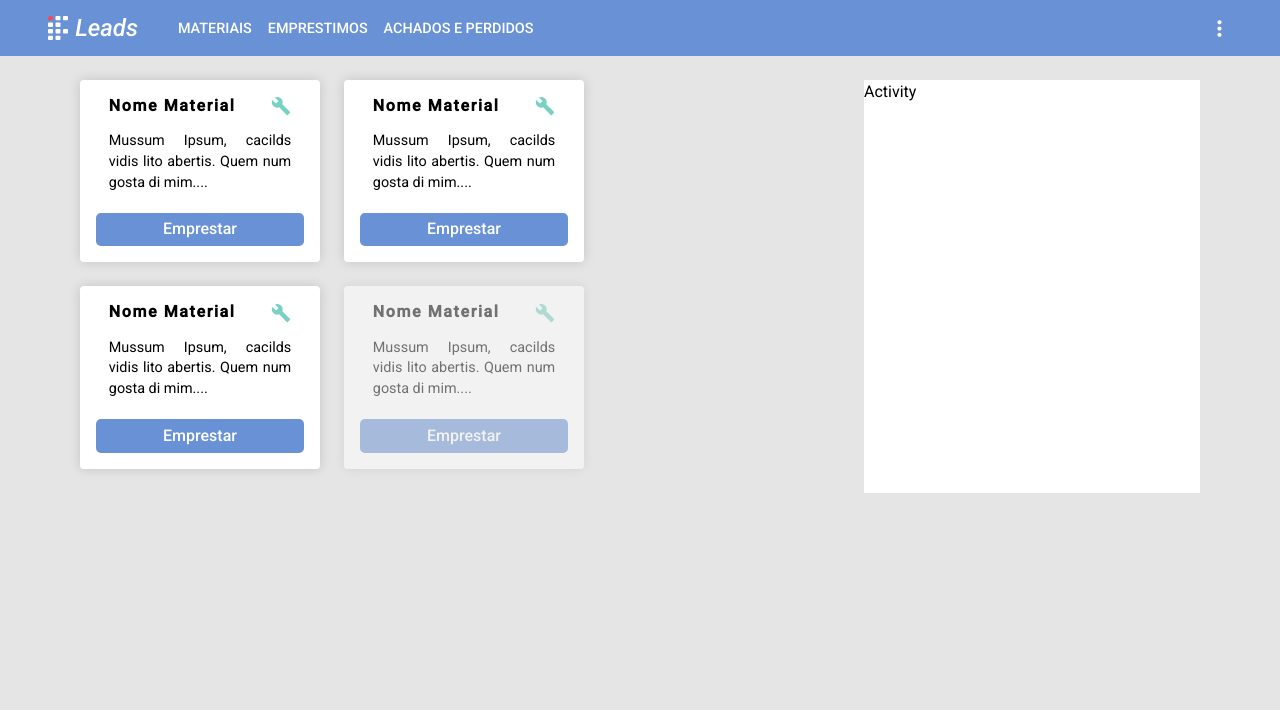
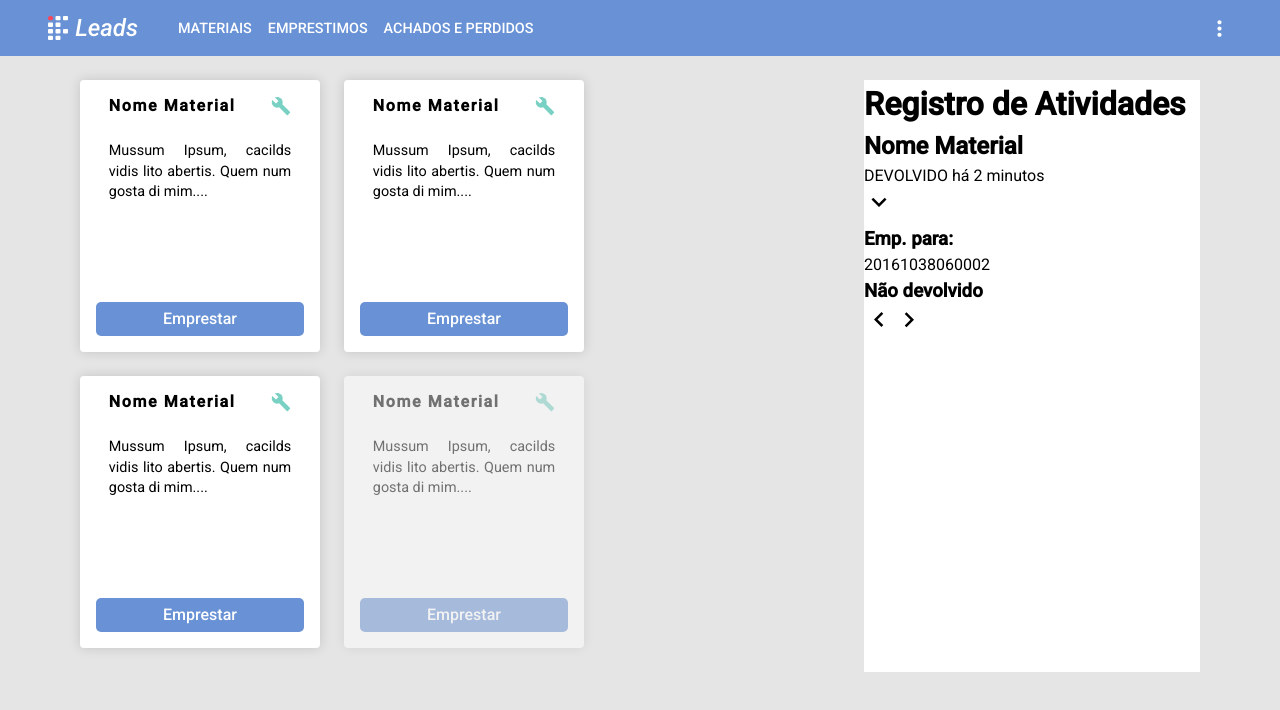
Before and after one commit to it-the-code/ifleads-frontend, a React (Create React App) app: page / in a window 1280 px wide. Shown: the top 710 px of the page. Built offline with nearby package versions, Linux system fonts and the light colour scheme.

Commit message:
:art: Structuring ActivityHistory JSX Skeleton

```diff
--- a/src/components/Card/style.js
+++ b/src/components/Card/style.js
@@ -9,6 +9,10 @@ export const Card = styled.div`
   margin: 0 1.5em 1.5em 0;
   box-shadow: 0 0 0.7em rgba(0, 0, 0, 0.15);
   opacity: ${(props) => (props.disabled ? 0.5 : 1)};
+  display: flex;
+  flex-direction: column;
+  justify-content: space-between;
+  cursor: pointer;
 
   button {
     background: var(--blue);
@@ -38,7 +42,7 @@ export const CardHeading = styled.div`
   align-items: center;
   justify-content: space-between;
   padding: 0;
-  margin-bottom: 0.9em;
+  margin-bottom: 1.5em;
 
   h1 {
     font-size: 1rem;
--- a/src/pages/Material/index.js
+++ b/src/pages/Material/index.js
@@ -1,4 +1,9 @@
 import React from 'react';
+import {
+  MdKeyboardArrowDown,
+  MdKeyboardArrowLeft,
+  MdKeyboardArrowRight,
+} from 'react-icons/md';
 import { Main, Materials, ActivityHistory } from './style';
 import Card from '../../components/Card';
 
@@ -45,7 +50,35 @@ const Material = () => (
         />
       ))}
     </Materials>
-    <ActivityHistory>Activity</ActivityHistory>
+    <ActivityHistory>
+      <h1>Registro de Atividades</h1>
+      {/* Histórico dos Materiais */}
+      <div>
+        {/* Material */}
+        <div>
+          {/* Material Info */}
+          <div>
+            <div>
+              <h2>Nome Material</h2>
+              <span>DEVOLVIDO há 2 minutos</span>
+            </div>
+            <MdKeyboardArrowDown size={30} />
+          </div>
+          {/* Loan Info */}
+          <div>
+            <div>
+              <h3>Emp. para:</h3>
+              <span>20161038060002</span>
+            </div>
+            <h3>Não devolvido</h3>
+          </div>
+        </div>
+        <div>
+          <MdKeyboardArrowLeft size={30} />
+          <MdKeyboardArrowRight size={30} />
+        </div>
+      </div>
+    </ActivityHistory>
   </Main>
 );
 
--- a/src/pages/Material/style.js
+++ b/src/pages/Material/style.js
@@ -3,6 +3,8 @@ import styled from 'styled-components';
 export const Main = styled.main`
   display: flex;
   padding: 1.5em 5em;
+  min-height: 80vh;
+  height: 100%;
 `;
 
 export const Materials = styled.div`
```
